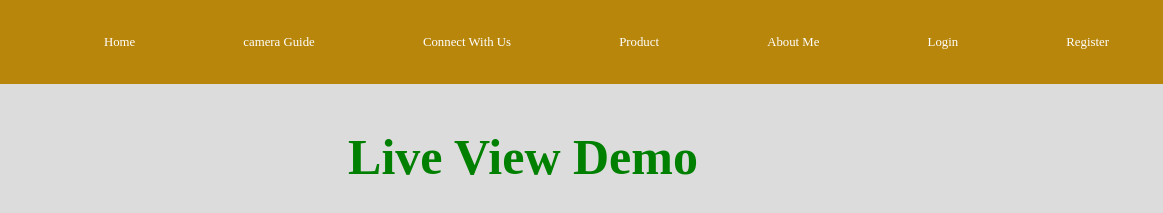
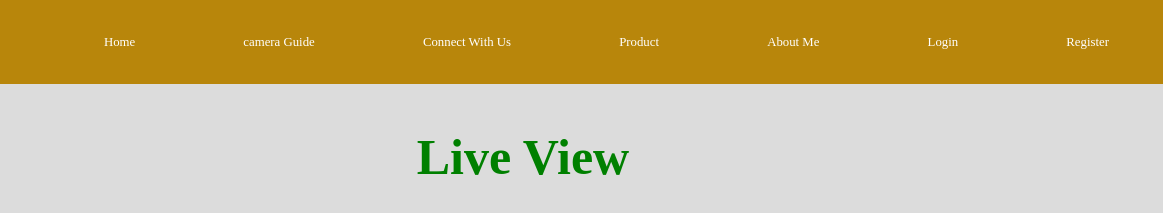
Before and after one commit to pash10/Gandalf-s-SkyCraft, a plain HTML site: page proTestLive.html in a window 1280 px wide. Shown: the top 213 px of the page, 117-1280 px from the left. Drawn offline with Linux system fonts and the light colour scheme; no server answers.

Commit message:
rm demo form name

```diff
--- a/proTestLive.html
+++ b/proTestLive.html
@@ -26,7 +26,7 @@
     </nav>
 
     <div id="main">
-        <h1>Live View Demo</h1>
+        <h1>Live View</h1>
 
         <!-- Live Video Section -->
         <div class="live-section">
```
